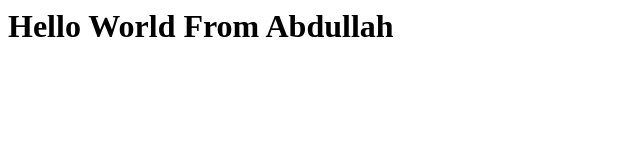
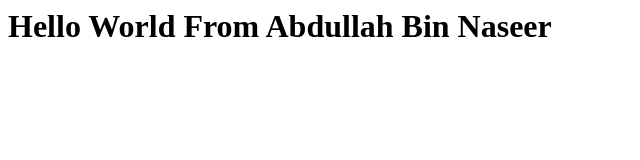
Before and after one commit to Gamer-Abdullah-99/Boot-Camp, a plain HTML site: page index.html in a window 1280 px wide. Shown: the whole page, without its empty margins (0-640 px from the left). Drawn offline with Linux system fonts and the light colour scheme.

Commit message:
Update index.html

```diff
--- a/index.html
+++ b/index.html
@@ -4,6 +4,6 @@
         <title>boot Camp</title>
     </head>
     <body>
-        <h1>Hello World From Abdullah</h1>
+        <h1>Hello World From Abdullah Bin Naseer</h1>
     </body>
 </html>
```
